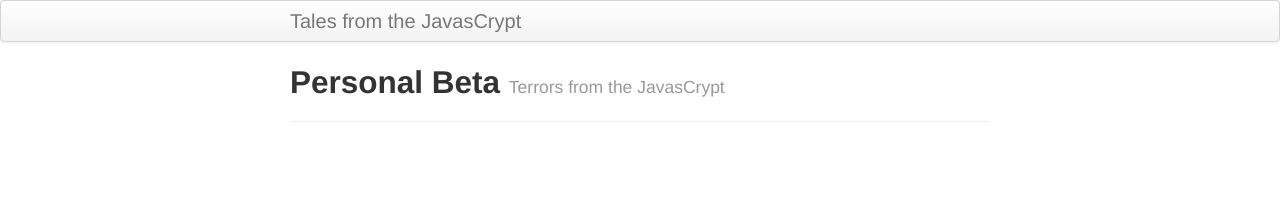
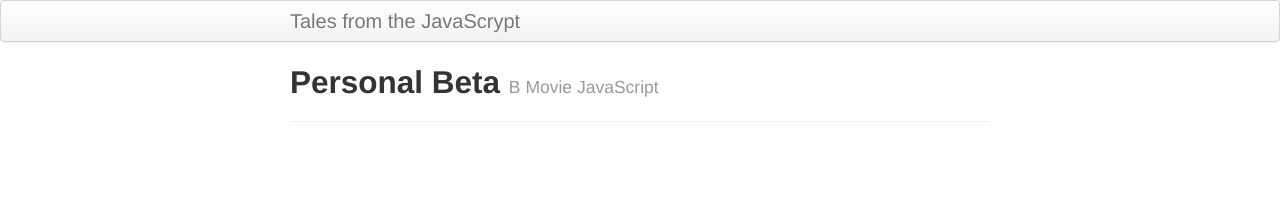
Before and after one commit to rob-e/rob-e-personal-site, a Jekyll site: the page built from index.md, in a window 1280 px wide. Shown: the top 204 px of the page. Built offline with Jekyll 4.4.1, drawn with Linux system fonts in a browser that asks for light colours.

```diff
--- a/_config.yml
+++ b/_config.yml
@@ -8,7 +8,7 @@ highlighter: rouge
 # Themes are encouraged to use these universal variables
 # so be sure to set them if your theme uses them.
 #
-title : Tales from the JavasCrypt
+title : Tales from the JavaScrypt
 author :
   name : rob e
   email : rob_2pt72@hotmail.com
--- a/index.md
+++ b/index.md
@@ -1,6 +1,6 @@
 ---
 layout: page
 title: Personal Beta
-tagline: Terrors from the JavasCrypt
+tagline: B Movie JavaScript
 description: Minimal personal site based on K Broman's minimal tutorial on making a simple website with GitHub Pages
 ---
```
